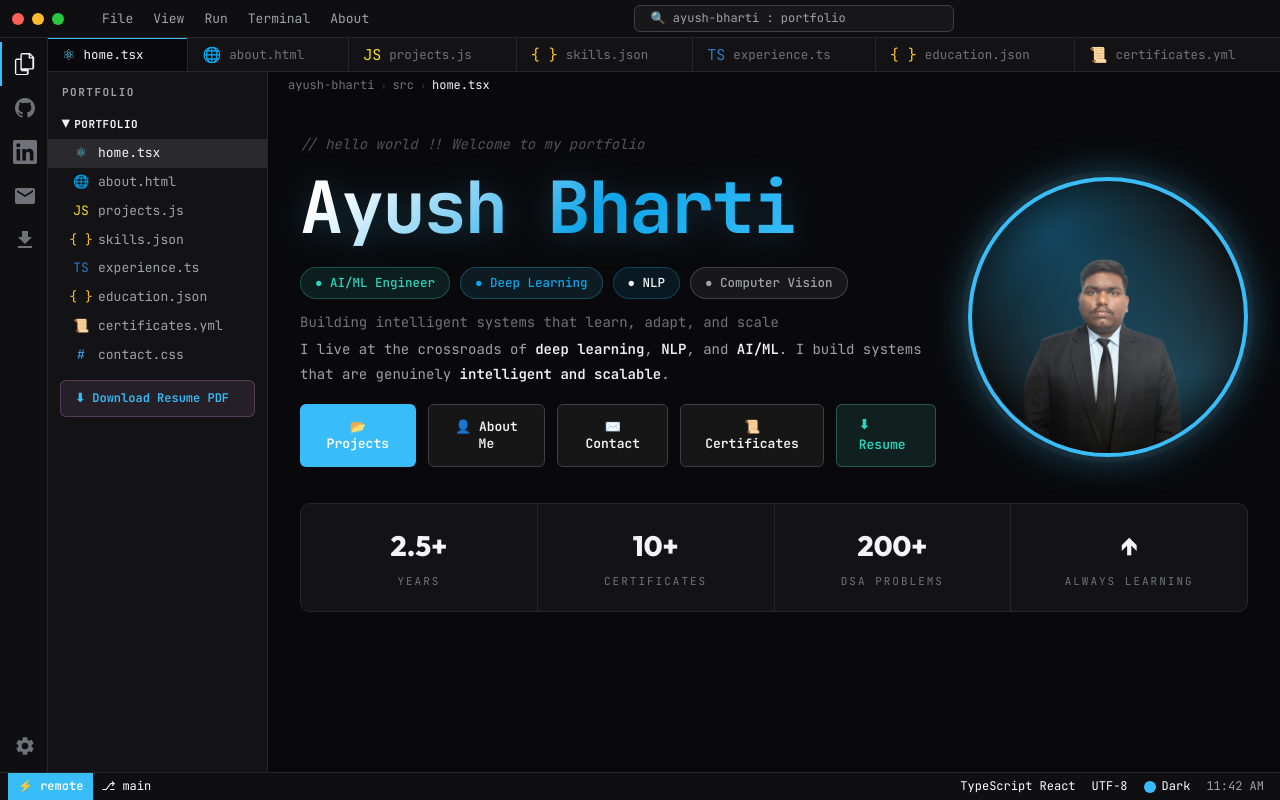
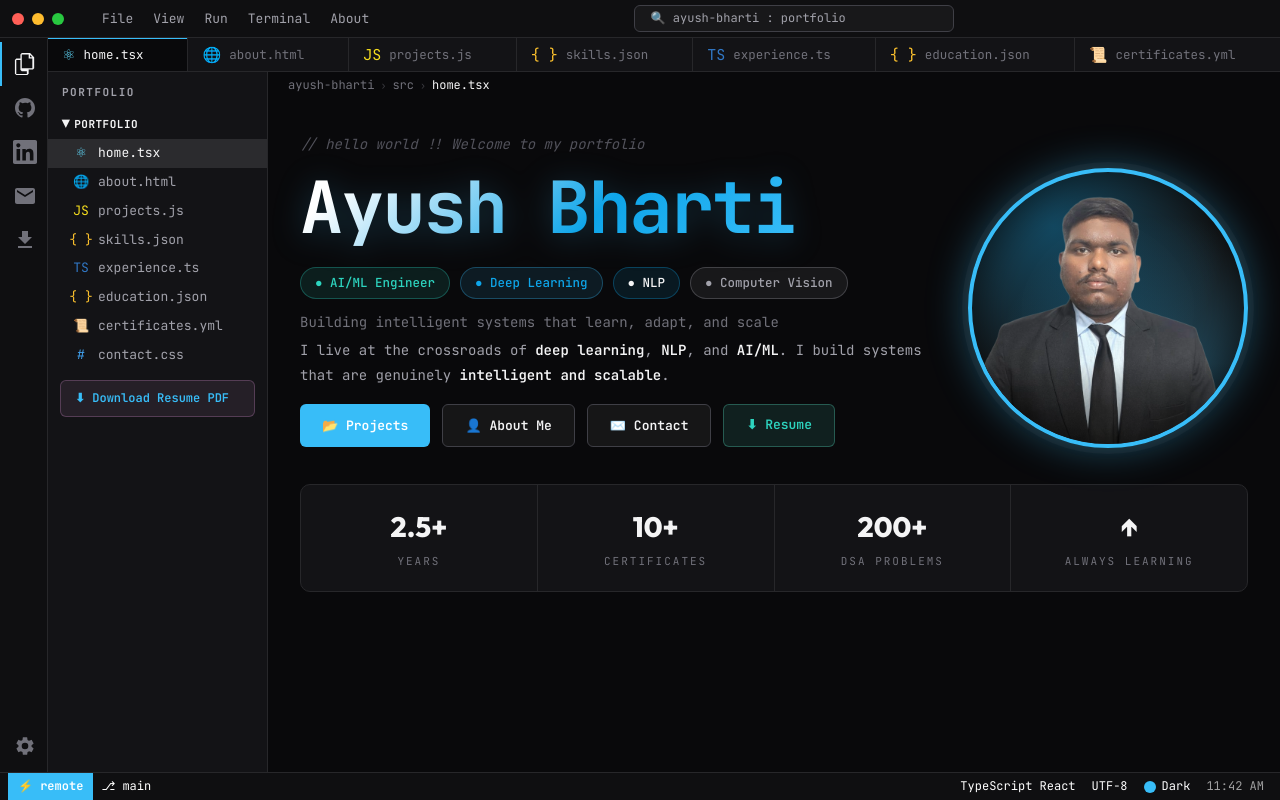
Before and after one commit to ayushbharti20/ayush-portfolio, a Next.js app: page / in a window 1280 px wide. Built offline with nearby package versions, Linux system fonts and the light colour scheme.

Commit message:
style: revert portrait image scaling to match original dimensions

```diff
--- a/src/sections/Home.jsx
+++ b/src/sections/Home.jsx
@@ -48,12 +48,6 @@ export default function HomeSection() {
             }}>
               ✉️ Contact
             </button>
-            <button className="hero__btn hero__btn--secondary" onClick={() => {
-              const el = document.querySelector('[data-file="certificates.yml"]');
-              if (el) el.click();
-            }}>
-              📜 Certificates
-            </button>
             <a
               href="/ayush_final_cv4.pdf"
               download="Ayush_Bharti_CV.pdf"
@@ -64,14 +58,15 @@ export default function HomeSection() {
           </div>
         </div>
 
+        {/* Right: profile photo */}
         <div className="hero__photo-wrap">
           <div className="hero__photo-ring">
             <Image
               src="/Ayush-1-no-background.png"
               alt="Ayush Bharti"
               fill
-              sizes="280px"
-              style={{ objectFit: 'contain', objectPosition: 'bottom center', transform: 'scale(1.1) translateY(10px)' }}
+              sizes="220px"
+              style={{ objectFit: 'cover', borderRadius: '50%' }}
               priority
             />
           </div>
```
